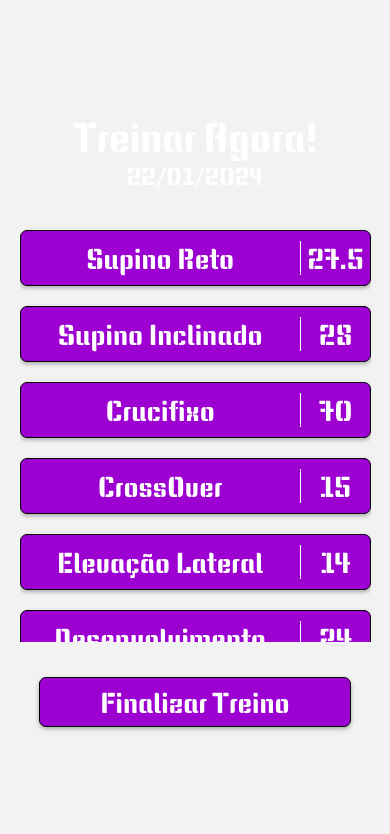
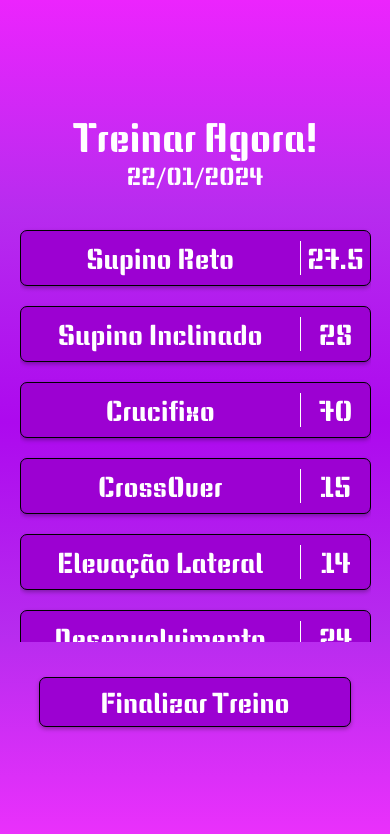
Before and after one commit to D4NL18/gym-tracker, a React Native app: screen /TreinoDeHoje in a window 390 px wide. Shown: the top 834 px of the page. Built offline with nearby package versions, Linux system fonts and the light colour scheme.

Commit message:
[FEAT][routes] - TreinoDeHoje navigation e fix background

```diff
--- a/src/views/TreinarAgora/TreinoDeHoje.js
+++ b/src/views/TreinarAgora/TreinoDeHoje.js
@@ -1,12 +1,12 @@
 import { ScrollView, StyleSheet, View } from "react-native";
 
-import { height } from "../../components/Sizes/Sizes";
+import { LinearGradient } from 'expo-linear-gradient';
+
 import Texto from "../../components/Texto/Texto";
 import Button from "../../components/Button/Button";
 import Table from "../../components/Table/Table";
-import Modal from "../../components/Modal/Modal";
 
-export default function TreinoDeHoje() {
+export default function TreinoDeHoje({ navigation }) {
 
     const data = [
         { exercicio: 'Supino Reto', carga: '27.5', tipo: 'carga' },
@@ -27,7 +27,17 @@ export default function TreinoDeHoje() {
     })
 
     return (
-        <View style={styles.container} >
+        <LinearGradient
+            colors={[
+                'rgba(235,0,255,0.85)',   // EB00FF em 85%
+                'rgba(173,9,238,0.85)',   // AD09EE em 85%
+                'rgba(173,9,238,1)',      // AD09EE em 100%
+                'rgba(173,9,238,0.85)',   // AD09EE em 85%
+                'rgba(235,0,255,0.8)'     // EB00FF em 80%
+            ]}
+            locations={[0, 0.25, 0.5, 0.75, 1]}
+            style={styles.container}
+        >
             <View >
                 <Texto tam="Medio" texto="Treinar Agora!" />
                 <Texto tam="Subtitle" texto={formattedDate} />
@@ -35,9 +45,8 @@ export default function TreinoDeHoje() {
             <View style={styles.ContainerItems}>
                 <Table data={data} />
             </View>
-            <Button texto="Finalizar Treino" />
-
-        </View >
+            <Button texto="Finalizar Treino"  onPress={() => navigation.navigate('Menu')} />
+        </LinearGradient >
     )
 }
 
```
Also changed, not shown: src/views/Menu/Menu.js (+2 -6 lines).
